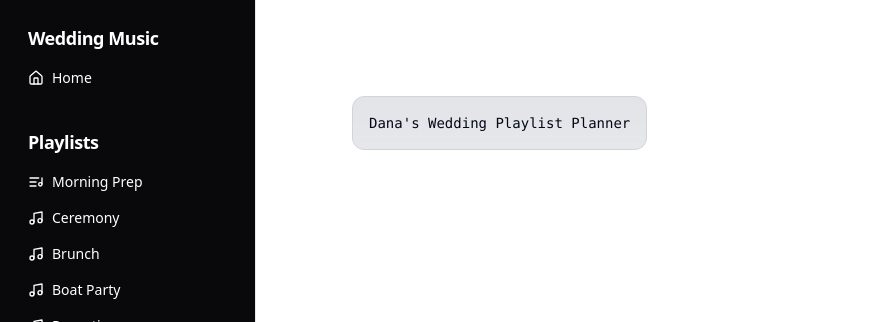
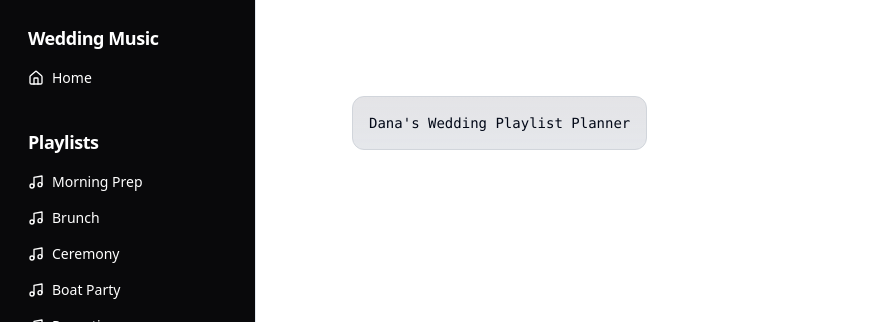
Before and after one commit to jreese42/wedding_playlist_manager, a Next.js app: page / in a window 1280 px wide. Shown: the top 322 px of the page, without its empty margins (0-884 px from the left). Built offline with nearby package versions, Linux system fonts and the light colour scheme; no server answers.

Commit message:
reorder playlists

```diff
--- a/src/components/sidebar.tsx
+++ b/src/components/sidebar.tsx
@@ -33,20 +33,20 @@ export async function Sidebar({ className }: SidebarProps) {
           <div className="space-y-1">
             <Link href="/playlist/morning">
                 <button className="w-full justify-start flex items-center gap-2 px-4 py-2 hover:bg-zinc-800 rounded-md transition-colors text-sm font-medium">
-                    <ListMusic className="h-4 w-4" />
+                    <Music className="h-4 w-4" />
                     Morning Prep
+                </button>
+            </Link>
+            <Link href="/playlist/brunch">
+                <button className="w-full justify-start flex items-center gap-2 px-4 py-2 hover:bg-zinc-800 rounded-md transition-colors text-sm font-medium">
+                    <Music className="h-4 w-4" />
+                    Brunch
                 </button>
             </Link>
              <Link href="/playlist/ceremony">
                 <button className="w-full justify-start flex items-center gap-2 px-4 py-2 hover:bg-zinc-800 rounded-md transition-colors text-sm font-medium">
                     <Music className="h-4 w-4" />
                     Ceremony
-                </button>
-            </Link>
-            <Link href="/playlist/brunch">
-                <button className="w-full justify-start flex items-center gap-2 px-4 py-2 hover:bg-zinc-800 rounded-md transition-colors text-sm font-medium">
-                    <Music className="h-4 w-4" />
-                    Brunch
                 </button>
             </Link>
             <Link href="/playlist/boat">
```
Also changed, not shown: 1 other file (tests, documents, lock files or other folders).
